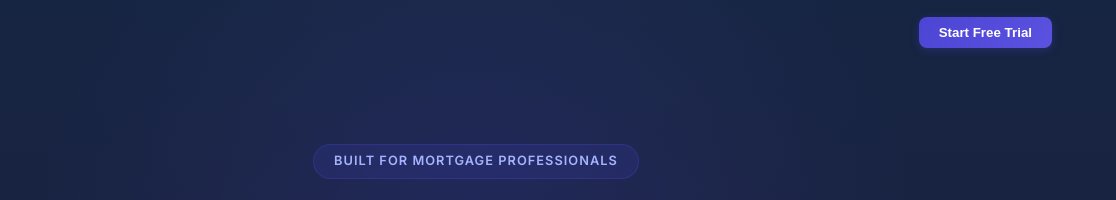
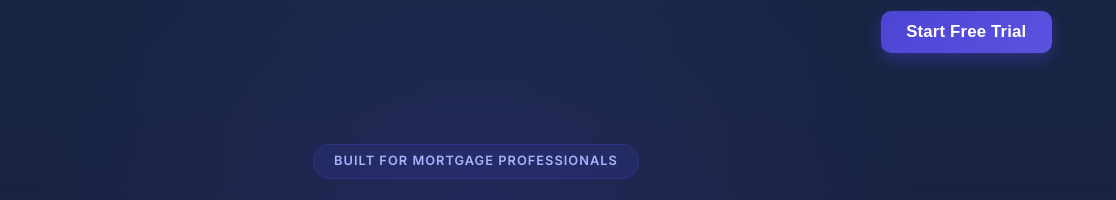
Before and after one commit to mmcallister8/brokertoolkit-website, a website: page join.html in a window 1280 px wide. Shown: the top 200 px of the page, 164-1280 px from the left. Drawn offline with Linux system fonts and the light colour scheme.

Commit message:
fix: increase /join header CTA size to match original nav button (#11)

```diff
--- a/join.html
+++ b/join.html
@@ -73,7 +73,7 @@
   <link rel="preload" href="styles.css?v=06c6bbbb" as="style" onload="this.onload=null;this.rel='stylesheet'">
   <noscript><link rel="stylesheet" href="styles.css?v=06c6bbbb"></noscript>
 <style>
-    .nav-links .cta-nav { border: none; cursor: pointer; }
+    .nav-links .cta-nav { border: none; cursor: pointer; display:inline-flex; align-items:center; justify-content:center; font-size:1.05rem; font-weight:700; line-height:1; padding:.78rem 1.6rem; border-radius:10px; letter-spacing:.01em; box-shadow:0 6px 18px rgba(76,68,211,.42); }
     .modal-overlay { position: fixed; inset: 0; background: rgba(2,6,23,.78); z-index: 200; display:none; align-items:center; justify-content:center; padding:1rem; }
     .modal-overlay.open { display:flex; }
     .modal { width:100%; max-width:520px; background:#0f172a; border:1px solid rgba(76,68,211,.35); border-radius:16px; padding:1.2rem 1.2rem 1rem; box-shadow:0 24px 90px rgba(0,0,0,.5); }
```
Also changed, not shown: src/pages/join.html (+1 -1 lines).
